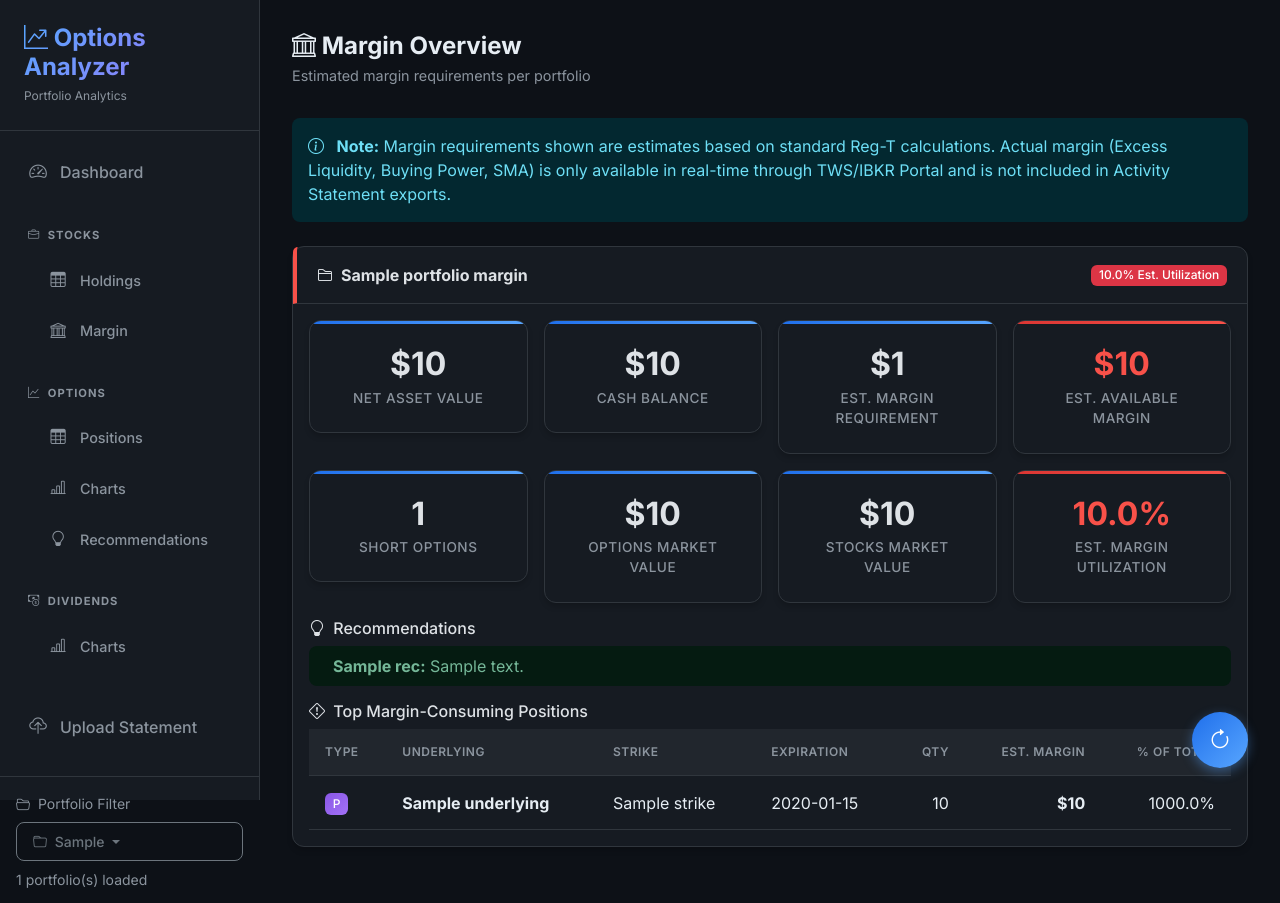
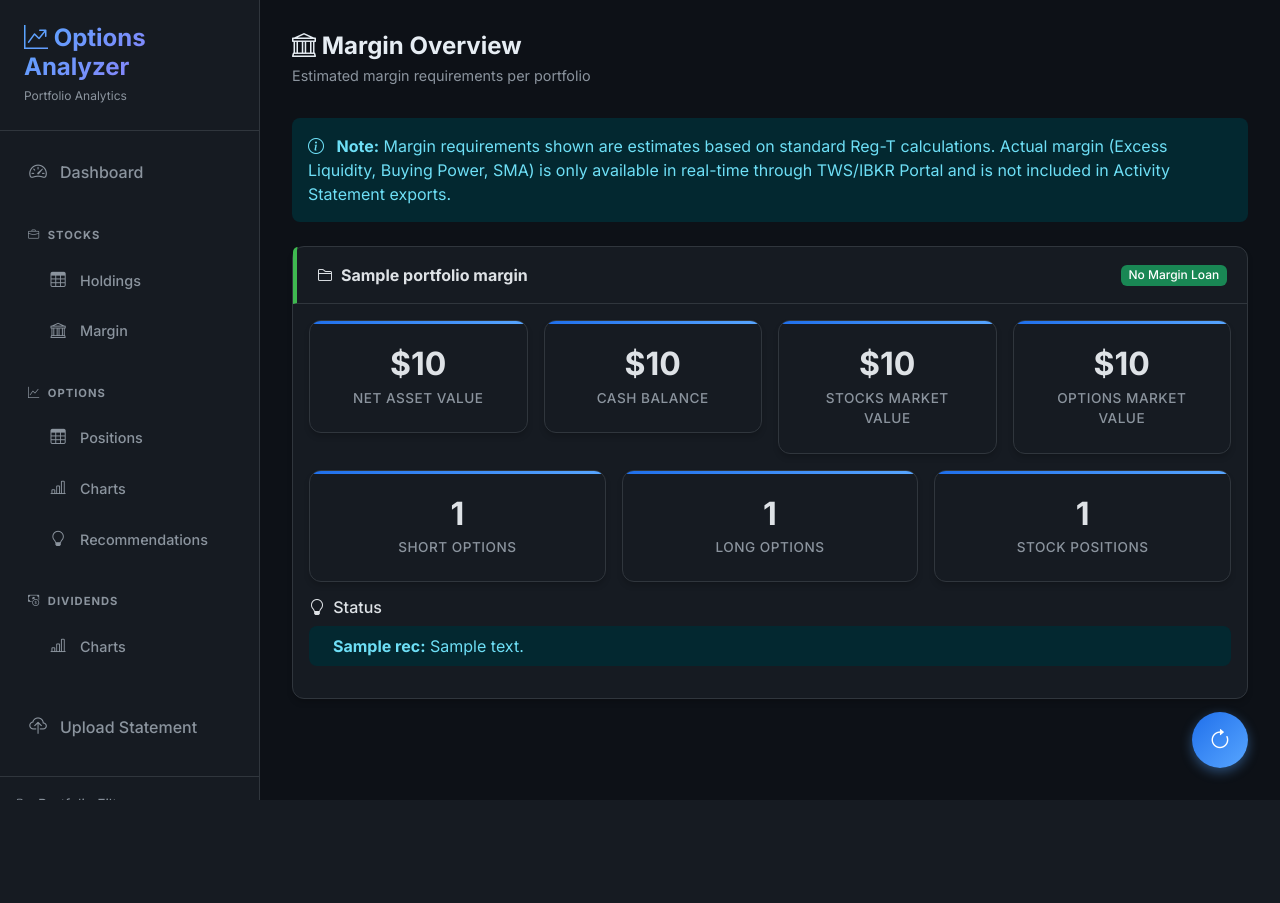
Before and after one commit to gRaytan/Options-Analyzer, a Flask app: template templates/margin.html in a window 1280 px wide. After the commit the page ends 800 px from the top, so only its background shows below. Run offline with Flask 3, Linux system fonts and the light colour scheme; the template is opened without the code that fills it: most values are stand-ins (such as "Sample title", 1, 10 or a date in 2020).

Commit message:
margin fixes

```diff
--- a/src/web/app.py
+++ b/src/web/app.py
@@ -414,56 +414,34 @@ def create_app(config=None):
 
             # Build recommendations for this portfolio
             recommendations = []
-            if utilization > 80:
-                recommendations.append({
-                    'severity': 'high',
-                    'title': 'High Margin Utilization',
-                    'message': f'Margin utilization is at {utilization:.1f}%. Consider reducing positions.',
-                    'icon': 'exclamation-triangle-fill'
-                })
-            elif utilization > 60:
+
+            # Check for negative cash (margin loan)
+            if p.cash_balance < 0:
                 recommendations.append({
                     'severity': 'medium',
-                    'title': 'Elevated Margin Usage',
-                    'message': f'Margin utilization is at {utilization:.1f}%. Monitor closely.',
-                    'icon': 'exclamation-circle-fill'
+                    'title': 'Margin Loan Active',
+                    'message': f'You have a margin loan of ${abs(p.cash_balance):,.0f}. Interest is accruing on this balance.',
+                    'icon': 'cash-stack'
                 })
             else:
                 recommendations.append({
                     'severity': 'low',
-                    'title': 'Healthy Margin Level',
-                    'message': f'Margin utilization is at {utilization:.1f}%. Room for additional positions.',
+                    'title': 'No Margin Loan',
+                    'message': f'Cash balance is positive (${p.cash_balance:,.0f}). No margin interest being charged.',
                     'icon': 'check-circle-fill'
-                })
-
-            # Get high-margin positions for this portfolio
-            high_margin_opts = sorted(
-                [opt for opt in p.options if opt.margin_requirement > 0],
-                key=lambda x: x.margin_requirement,
-                reverse=True
-            )[:5]
-
-            if high_margin_opts and high_margin_opts[0].margin_requirement > 10000:
-                recommendations.append({
-                    'severity': 'medium',
-                    'title': 'Large Margin Positions',
-                    'message': f'{len([o for o in p.options if o.margin_requirement > 10000])} positions requiring >$10k margin each.',
-                    'icon': 'info-circle-fill'
                 })
 
             portfolio_margins.append({
                 'name': name,
-                'net_liquidation_value': p.net_liquidation_value or p.net_asset_value,
-                'excess_liquidity': p.excess_liquidity,
-                'buying_power': p.buying_power,
-                'maintenance_margin': p.maintenance_margin,
-                'initial_margin': p.initial_margin,
-                'available_funds': p.available_funds,
-                'sma': p.sma,
+                'net_liquidation_value': p.net_asset_value,
+                'cash_balance': p.cash_balance,
                 'margin_utilization': utilization,
-                'total_margin_requirement': p.total_margin_requirement,
+                'short_options_count': len(p.short_options),
+                'long_options_count': len([o for o in p.options if o.quantity > 0]),
+                'stock_positions_count': len(p.stocks),
+                'options_market_value': p.options_market_value,
+                'stocks_market_value': p.stocks_market_value,
                 'recommendations': recommendations,
-                'high_margin_options': high_margin_opts,
             })
 
         return render_template('margin.html',
--- a/templates/margin.html
+++ b/templates/margin.html
@@ -20,11 +20,11 @@
 <!-- Per-Portfolio Sections -->
 {% for pm in portfolio_margins %}
 <div class="card mb-4">
-    <div class="card-header d-flex align-items-center" style="border-left: 4px solid {{ 'var(--accent-green)' if pm.margin_utilization < 50 else 'var(--accent-yellow)' if pm.margin_utilization < 80 else 'var(--accent-red)' }};">
+    <div class="card-header d-flex align-items-center" style="border-left: 4px solid {{ 'var(--accent-red)' if pm.cash_balance < 0 else 'var(--accent-green)' }};">
         <i class="bi bi-folder2 me-2"></i>
         <strong>{{ pm.name }}</strong>
-        <span class="badge {{ 'bg-success' if pm.margin_utilization < 50 else 'bg-warning text-dark' if pm.margin_utilization < 80 else 'bg-danger' }} ms-auto">
-            {{ "{:.1f}%".format(pm.margin_utilization) }} Est. Utilization
+        <span class="badge {{ 'bg-danger' if pm.cash_balance < 0 else 'bg-success' }} ms-auto">
+            {{ "Margin Loan Active" if pm.cash_balance < 0 else "No Margin Loan" }}
         </span>
     </div>
     <div class="card-body">
@@ -37,37 +37,9 @@
                 </div>
             </div>
             <div class="col-md-3">
-                <div class="card metric-card neutral">
+                <div class="card metric-card {{ 'loss' if pm.cash_balance < 0 else 'neutral' }}">
                     <div class="metric-value">${{ "{:,.0f}".format(pm.cash_balance) }}</div>
                     <div class="metric-label">Cash Balance</div>
-                </div>
-            </div>
-            <div class="col-md-3">
-                <div class="card metric-card neutral">
-                    <div class="metric-value">${{ "{:,.0f}".format(pm.total_margin_requirement) }}</div>
-                    <div class="metric-label">Est. Margin Requirement</div>
-                </div>
-            </div>
-            <div class="col-md-3">
-                <div class="card metric-card {{ 'profit' if pm.margin_available > 50000 else 'neutral' if pm.margin_available > 10000 else 'loss' }}">
-                    <div class="metric-value">${{ "{:,.0f}".format(pm.margin_available) }}</div>
-                    <div class="metric-label">Est. Available Margin</div>
-                </div>
-            </div>
-        </div>
-
-        <!-- Position Summary -->
-        <div class="row g-3 mb-3">
-            <div class="col-md-3">
-                <div class="card metric-card neutral">
-                    <div class="metric-value">{{ pm.short_options_count }}</div>
-                    <div class="metric-label">Short Options</div>
-                </div>
-            </div>
-            <div class="col-md-3">
-                <div class="card metric-card neutral">
-                    <div class="metric-value">${{ "{:,.0f}".format(pm.options_market_value) }}</div>
-                    <div class="metric-label">Options Market Value</div>
                 </div>
             </div>
             <div class="col-md-3">
@@ -77,65 +49,46 @@
                 </div>
             </div>
             <div class="col-md-3">
-                <div class="card metric-card {{ 'profit' if pm.margin_utilization < 50 else 'neutral' if pm.margin_utilization < 80 else 'loss' }}">
-                    <div class="metric-value">{{ "{:.1f}%".format(pm.margin_utilization) }}</div>
-                    <div class="metric-label">Est. Margin Utilization</div>
+                <div class="card metric-card {{ 'loss' if pm.options_market_value < 0 else 'neutral' }}">
+                    <div class="metric-value">${{ "{:,.0f}".format(pm.options_market_value) }}</div>
+                    <div class="metric-label">Options Market Value</div>
+                </div>
+            </div>
+        </div>
+
+        <!-- Position Summary -->
+        <div class="row g-3 mb-3">
+            <div class="col-md-4">
+                <div class="card metric-card neutral">
+                    <div class="metric-value">{{ pm.short_options_count }}</div>
+                    <div class="metric-label">Short Options</div>
+                </div>
+            </div>
+            <div class="col-md-4">
+                <div class="card metric-card neutral">
+                    <div class="metric-value">{{ pm.long_options_count }}</div>
+                    <div class="metric-label">Long Options</div>
+                </div>
+            </div>
+            <div class="col-md-4">
+                <div class="card metric-card neutral">
+                    <div class="metric-value">{{ pm.stock_positions_count }}</div>
+                    <div class="metric-label">Stock Positions</div>
                 </div>
             </div>
         </div>
 
         <!-- Recommendations for this portfolio -->
-        <h6 class="mb-2"><i class="bi bi-lightbulb me-1"></i> Recommendations</h6>
+        {% if pm.recommendations %}
+        <h6 class="mb-2"><i class="bi bi-lightbulb me-1"></i> Status</h6>
         {% for rec in pm.recommendations %}
-        <div class="alert alert-{{ 'danger' if rec.severity == 'high' else 'warning' if rec.severity == 'medium' else 'success' }} d-flex align-items-center py-2" role="alert">
+        <div class="alert alert-{{ 'danger' if rec.severity == 'high' else 'warning' if rec.severity == 'medium' else 'info' }} d-flex align-items-center py-2" role="alert">
             <i class="bi bi-{{ rec.icon }} me-2"></i>
             <div>
                 <strong>{{ rec.title }}:</strong> {{ rec.message }}
             </div>
         </div>
         {% endfor %}
-
-        <!-- High Margin Positions for this portfolio -->
-        {% if pm.high_margin_options %}
-        <h6 class="mb-2 mt-3"><i class="bi bi-exclamation-diamond me-1"></i> Top Margin-Consuming Positions</h6>
-        <div class="table-responsive">
-            <table class="table table-sm mb-0">
-                <thead>
-                    <tr>
-                        <th>Type</th>
-                        <th>Underlying</th>
-                        <th>Strike</th>
-                        <th>Expiration</th>
-                        <th class="text-end">Qty</th>
-                        <th class="text-end">Est. Margin</th>
-                        <th class="text-end">% of Total</th>
-                    </tr>
-                </thead>
-                <tbody>
-                    {% for opt in pm.high_margin_options %}
-                    <tr>
-                        <td>
-                            <span class="badge {{ 'badge-call' if opt.is_call else 'badge-put' }}">
-                                {{ 'C' if opt.is_call else 'P' }}
-                            </span>
-                        </td>
-                        <td><strong>{{ opt.underlying }}</strong></td>
-                        <td>{{ opt.strike }}</td>
-                        <td>{{ opt.expiration.strftime('%b %d') if opt.expiration else 'N/A' }}</td>
-                        <td class="text-end">{{ opt.quantity }}</td>
-                        <td class="text-end"><strong>${{ "{:,.0f}".format(opt.margin_requirement) }}</strong></td>
-                        <td class="text-end">
-                            {% if pm.total_margin_requirement > 0 %}
-                            {{ "{:.1f}%".format((opt.margin_requirement / pm.total_margin_requirement) * 100) }}
-                            {% else %}
-                            -
-                            {% endif %}
-                        </td>
-                    </tr>
-                    {% endfor %}
-                </tbody>
-            </table>
-        </div>
         {% endif %}
     </div>
 </div>
```
Also changed, not shown: templates/dashboard.html (+7 -16 lines).
